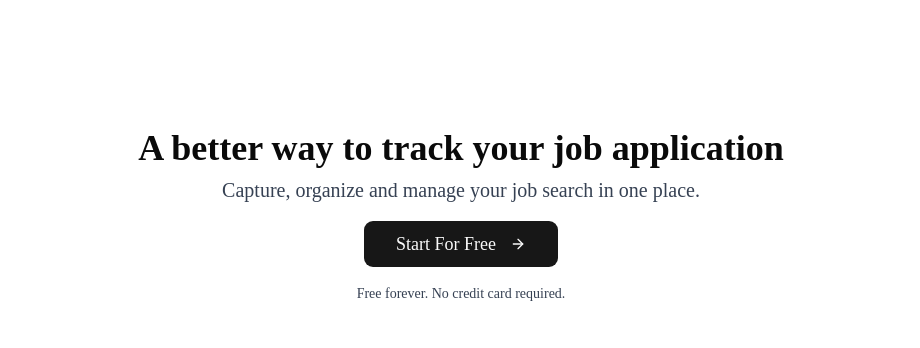
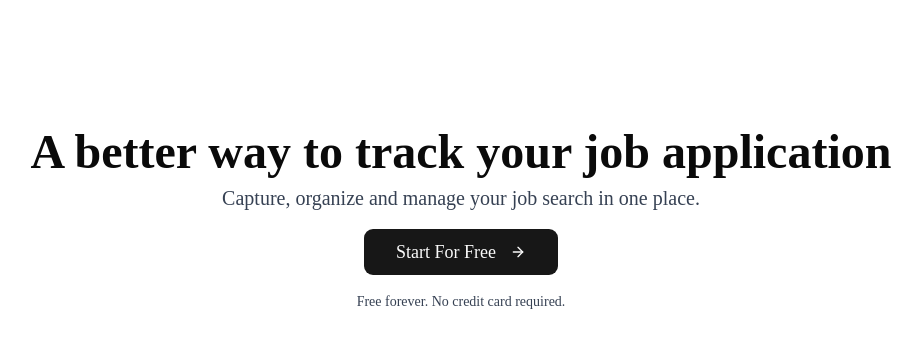
Before and after one commit to Misskhat/job-application-tracker, a Next.js app: page / in a window 1280 px wide. Shown: the top 348 px of the page, without its empty margins (179-1099 px from the left). Built offline with nearby package versions, Linux system fonts and the light colour scheme.

Commit message:
hero section complete

```diff
--- a/src/app/page.tsx
+++ b/src/app/page.tsx
@@ -8,8 +8,8 @@ export default function Home() {
       <main className="flex-1">
         {/* Hero Section */}
         <section className="container mx-auto px-4 py-32">
-          <div className="mx-auto max-w-4xl text-center">
-            <h1 className="text-4xl font-bold mb-2">
+          <div className="mx-auto max-w-5xl text-center">
+            <h1 className="text-5xl font-bold mb-2">
               A better way to track your job application
             </h1>
             <p className="text-gray-700 text-xl mb-4">
```
